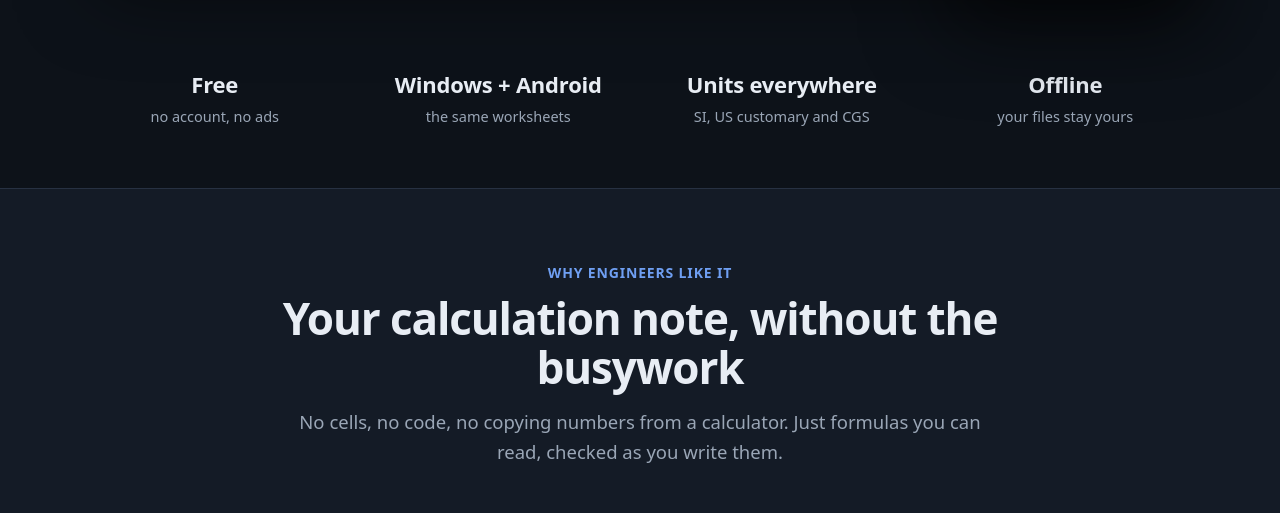
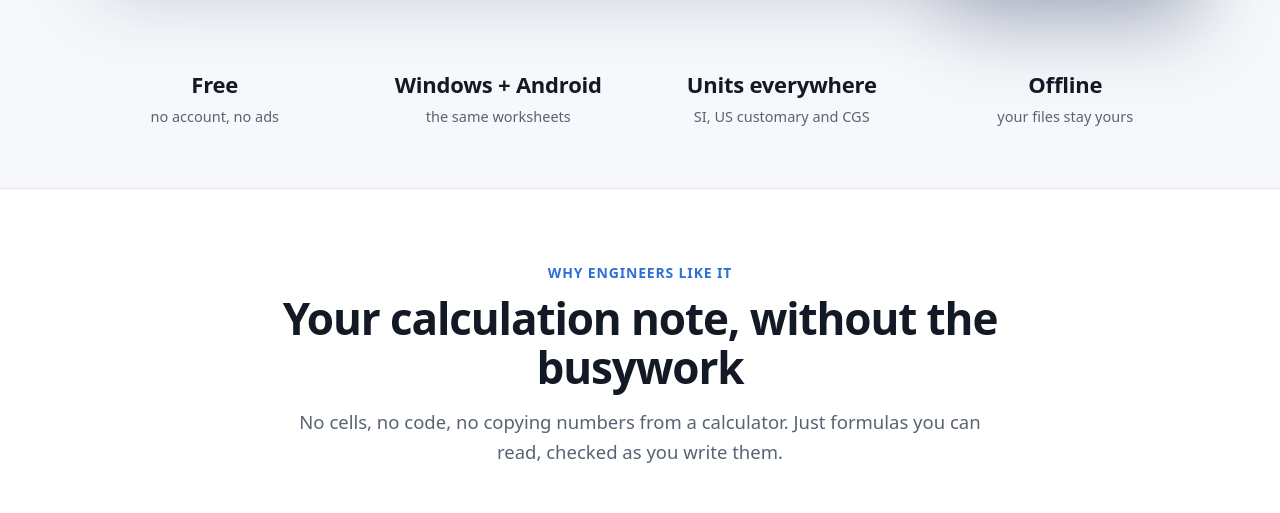
Before and after one commit to opencalculationplatform/opencalculationplatform.github.io, a plain HTML site: page index.html in a window 1280 px wide. Shown: the part 1485-1998 px from the top of the page. Drawn offline with Linux system fonts and the dark colour scheme; no server answers.

Commit message:
Always light (white)
Co-Authored-By: Claude Opus 5.5 <noreply@anthropic.com>

```diff
--- a/style.css
+++ b/style.css
@@ -16,25 +16,6 @@
   --cta: #2f6fd6;
   --cta-hover: #1f56b0;
   color-scheme: light;
-}
-
-@media (prefers-color-scheme: dark) {
-  :root:not([data-theme="light"]) {
-    --blue: #6f9ff2;
-    --blue-dark: #94b8f6;
-    --blue-soft: #1a2740;
-    --violet: #a08cf0;
-    --ink: #e8edf4;
-    --muted: #9aa6b6;
-    --line: #273142;
-    --paper: #0d1219;
-    --card: #141b26;
-    --code: #1b2431;
-    --green: #3ccf84;
-    --shadow: 0 1px 2px rgba(0, 0, 0, 0.3), 0 12px 32px rgba(0, 0, 0, 0.35);
-    --shadow-big: 0 30px 80px rgba(0, 0, 0, 0.6);
-    color-scheme: dark;
-  }
 }
 
 * { box-sizing: border-box; }
```
